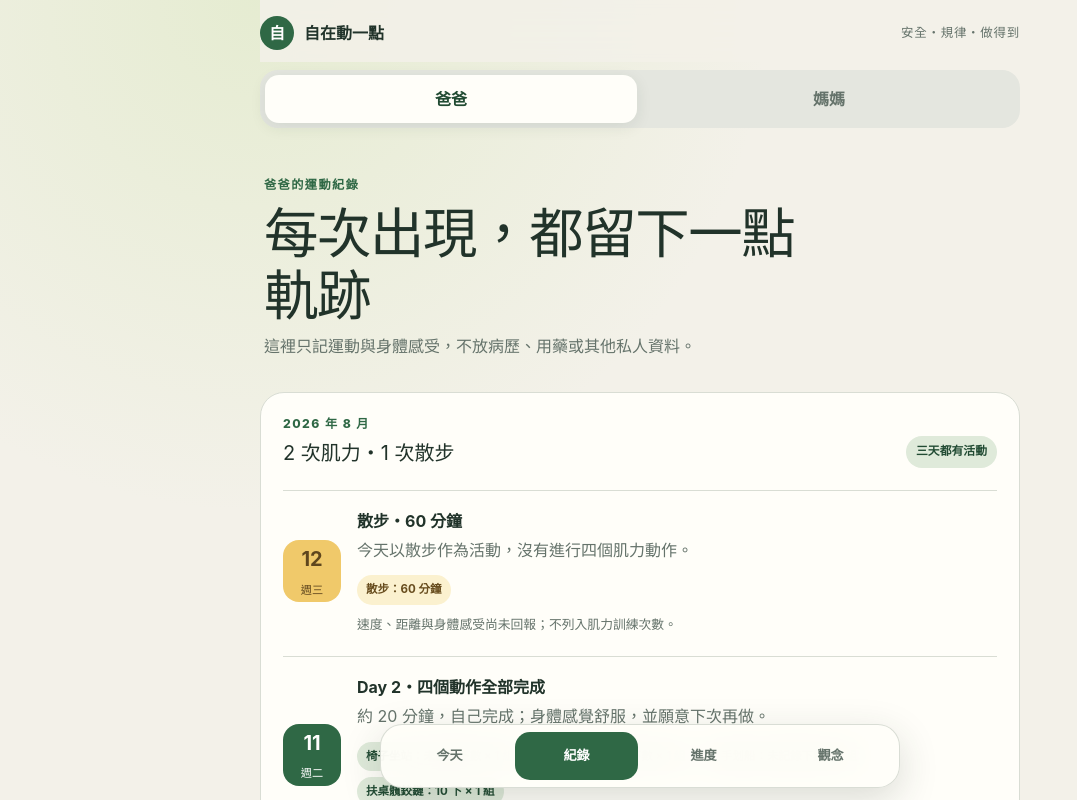
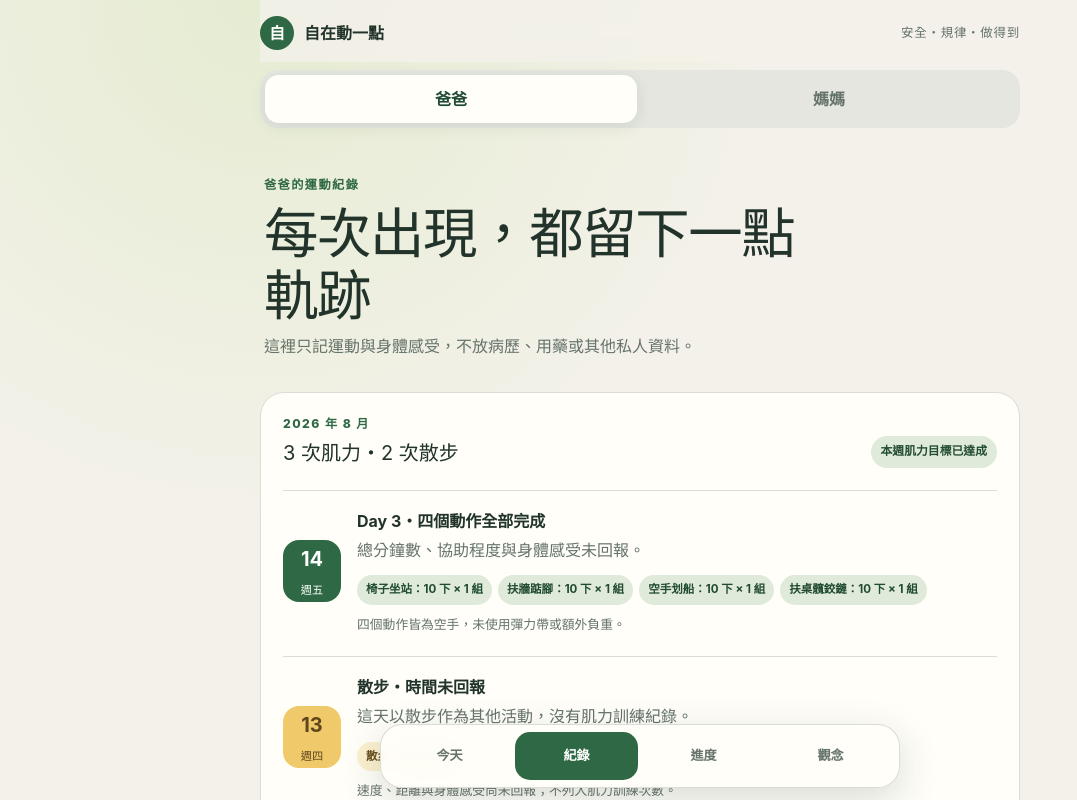
Before and after one commit to chungenyu6/parents-workout-trainer, a React (Vite) app: page / in a window 1280 px wide. Both pictures are taken after a click on the button "紀錄". Shown: the top 800 px of the page, without its empty margins (0-1077 px from the left). Built offline with nearby package versions, Linux system fonts and the light colour scheme.

Commit message:
Add individualized family activity records

```diff
--- a/app/page.tsx
+++ b/app/page.tsx
@@ -17,12 +17,20 @@ type WorkoutRecord = {
   date: string;
   day: string;
   label: string;
-  minutes: number;
+  minutes?: number;
   chairStandReps?: number;
   calfRaiseReps?: number;
   rowReps?: number;
-  hipHingeReps: number;
+  hipHingeReps?: number;
   sets: number;
+  summary: string;
+};
+
+type ActivityRecord = {
+  date: string;
+  day: string;
+  activity: "散步";
+  minutes?: number;
 };
 
 const people: Record<PersonId, { label: string; greeting: string; framing: string }> = {
@@ -217,23 +225,36 @@ const conceptCards: ConceptCard[] = [
 ];
 
 const week = [
-  { weekday: "一", date: "10", status: "done" },
-  { weekday: "二", date: "11", status: "done" },
-  { weekday: "三", date: "12", status: "walk" },
-  { weekday: "四", date: "13", status: "empty" },
-  { weekday: "五", date: "14", status: "empty" },
-  { weekday: "六", date: "15", status: "empty" },
-  { weekday: "日", date: "16", status: "empty" },
+  { weekday: "一", date: "10" },
+  { weekday: "二", date: "11" },
+  { weekday: "三", date: "12" },
+  { weekday: "四", date: "13" },
+  { weekday: "五", date: "14" },
+  { weekday: "六", date: "15" },
+  { weekday: "日", date: "16" },
 ];
 
 const workoutRecords: Record<PersonId, WorkoutRecord[]> = {
   dad: [
-    { date: "11", day: "週二", label: "Day 2", minutes: 20, hipHingeReps: 10, sets: 1 },
-    { date: "10", day: "週一", label: "Day 1", minutes: 20, hipHingeReps: 10, sets: 1 },
+    { date: "14", day: "週五", label: "Day 3", chairStandReps: 10, calfRaiseReps: 10, rowReps: 10, hipHingeReps: 10, sets: 1, summary: "總分鐘數、協助程度與身體感受未回報。" },
+    { date: "11", day: "週二", label: "Day 2", minutes: 20, hipHingeReps: 10, sets: 1, summary: "約 20 分鐘，自己完成；身體感覺舒服，並願意下次再做。" },
+    { date: "10", day: "週一", label: "Day 1", minutes: 20, hipHingeReps: 10, sets: 1, summary: "約 20 分鐘，自己完成；身體感覺舒服，並願意下次再做。" },
   ],
   mom: [
-    { date: "11", day: "週二", label: "Day 2", minutes: 20, hipHingeReps: 10, sets: 1 },
-    { date: "10", day: "週一", label: "Day 1", minutes: 20, hipHingeReps: 10, sets: 1 },
+    { date: "14", day: "週五", label: "Day 4", chairStandReps: 10, calfRaiseReps: 10, rowReps: 10, hipHingeReps: 10, sets: 1, summary: "總分鐘數、協助程度與身體感受未回報。" },
+    { date: "13", day: "週四", label: "Day 3", chairStandReps: 10, calfRaiseReps: 10, rowReps: 10, hipHingeReps: 10, sets: 1, summary: "總分鐘數、協助程度與身體感受未回報。" },
+    { date: "11", day: "週二", label: "Day 2", minutes: 20, hipHingeReps: 10, sets: 1, summary: "約 20 分鐘，自己完成；身體感覺舒服，並願意下次再做。" },
+    { date: "10", day: "週一", label: "Day 1", minutes: 20, hipHingeReps: 10, sets: 1, summary: "約 20 分鐘，自己完成；身體感覺舒服，並願意下次再做。" },
+  ],
+};
+
+const activityRecords: Record<PersonId, ActivityRecord[]> = {
+  dad: [
+    { date: "13", day: "週四", activity: "散步" },
+    { date: "12", day: "週三", activity: "散步", minutes: 60 },
+  ],
+  mom: [
+    { date: "12", day: "週三", activity: "散步", minutes: 60 },
   ],
 };
 
@@ -249,6 +270,13 @@ export default function Home() {
   const [copied, setCopied] = useState(false);
   const person = people[personId];
   const personRecords = workoutRecords[personId];
+  const personActivities = activityRecords[personId];
+  const timelineRecords = [
+    ...personRecords.map((record) => ({ ...record, kind: "strength" as const })),
+    ...personActivities.map((record) => ({ ...record, kind: "walk" as const })),
+  ].sort((a, b) => Number(b.date) - Number(a.date));
+  const strengthCount = personRecords.length;
+  const activityCount = personActivities.length;
   const concept = conceptCards[conceptIndex];
   const dailyIndex = useMemo(() => new Date().getDate() % conceptCards.length, []);
 
@@ -296,21 +324,21 @@ export default function Home() {
         {view === "today" && (
           <div className="view-stack">
             <section className="hero-card">
-              <div className="hero-kicker">今天的活動</div>
-              <h1>散步一小時，也是一筆值得留下的軌跡</h1>
-              <p>{person.label}今天完成散步；肌力與散步分開累積，不互相取代。</p>
+              <div className="hero-kicker">今天的溫和肌力</div>
+              <h1>一組十下，穩穩完成就很好</h1>
+              <p>{person.label}今天四個動作都以空手完成；總分鐘數與身體感受尚未回報。</p>
               <div className="hero-summary">
                 <div>
                   <span>今天</span>
-                  <strong>散步 60 分</strong>
+                  <strong>10 下 × 1 組</strong>
                 </div>
                 <div>
                   <span>其他活動</span>
-                  <strong>1 次</strong>
+                  <strong>{activityCount} 次</strong>
                 </div>
                 <div>
-                  <span>本週肌力</span>
-                  <strong>2／3 次</strong>
+                  <span>本週肌力・目標 3</span>
+                  <strong>{strengthCount} 次</strong>
                 </div>
               </div>
             </section>
@@ -328,11 +356,18 @@ export default function Home() {
               </div>
               <div className="week-grid">
                 {week.map((day) => (
-                  <div key={day.date} className={`day-cell ${day.status}`}>
+                  (() => {
+                    const status = personRecords.some((record) => record.date === day.date)
+                      ? "done"
+                      : personActivities.some((record) => record.date === day.date)
+                        ? "walk"
+                        : "empty";
+                    return <div key={day.date} className={`day-cell ${status}`}>
                     <span>{day.weekday}</span>
                     <strong>{day.date}</strong>
-                    <small>{day.status === "done" ? "肌力" : day.status === "walk" ? "散步" : "—"}</small>
-                  </div>
+                    <small>{status === "done" ? "肌力" : status === "walk" ? "散步" : "—"}</small>
+                    </div>;
+                  })()
                 ))}
               </div>
             </section>
@@ -353,7 +388,7 @@ export default function Home() {
               <div className="section-heading">
                 <div>
                   <div className="section-kicker">共同起點</div>
-                  <h2 id="exercise-title">下一次的四個動作</h2>
+                  <h2 id="exercise-title">今天完成的四個動作</h2>
                 </div>
                 <span className="section-aside">各 1 組即可</span>
               </div>
@@ -404,33 +439,34 @@ export default function Home() {
             </section>
             <section className="record-month" aria-labelledby="record-title">
               <div className="section-heading">
-                <div><div className="section-kicker">2026 年 8 月</div><h2 id="record-title">2 次肌力・1 次散步</h2></div>
-                <span className="positive-badge">三天都有活動</span>
+                <div><div className="section-kicker">2026 年 8 月</div><h2 id="record-title">{strengthCount} 次肌力・{activityCount} 次散步</h2></div>
+                <span className="positive-badge">本週肌力目標已達成</span>
               </div>
-              <div className="record-entry walk-entry">
-                <div className="record-date"><strong>12</strong><span>週三</span></div>
-                <div className="record-content">
-                  <strong>散步・60 分鐘</strong>
-                  <p>今天以散步作為活動，沒有進行四個肌力動作。</p>
-                  <div className="record-moves" aria-label="今天完成的其他活動">
-                    <span>散步：60 分鐘</span>
+              {timelineRecords.map((record) => record.kind === "walk" ? (
+                <div className="record-entry walk-entry" key={`walk-${record.date}`}>
+                  <div className="record-date"><strong>{record.date}</strong><span>{record.day}</span></div>
+                  <div className="record-content">
+                    <strong>散步・{record.minutes ? `${record.minutes} 分鐘` : "時間未回報"}</strong>
+                    <p>這天以散步作為其他活動，沒有肌力訓練紀錄。</p>
+                    <div className="record-moves" aria-label={`${record.day}完成的其他活動`}>
+                      <span>散步：{record.minutes ? `${record.minutes} 分鐘` : "時間未記錄"}</span>
+                    </div>
+                    <small>速度、距離與身體感受尚未回報；不列入肌力訓練次數。</small>
                   </div>
-                  <small>速度、距離與身體感受尚未回報；不列入肌力訓練次數。</small>
                 </div>
-              </div>
-              {personRecords.map((record) => (
-                <div className="record-entry" key={record.date}>
+              ) : (
+                <div className="record-entry" key={`strength-${record.date}`}>
                   <div className="record-date"><strong>{record.date}</strong><span>{record.day}</span></div>
                   <div className="record-content">
                     <strong>{record.label}・四個動作全部完成</strong>
-                    <p>約 {record.minutes} 分鐘，自己完成；身體感覺舒服，並願意下次再做。</p>
+                    <p>{record.summary}</p>
                     <div className="record-moves" aria-label={`${record.label} 完成的四個動作`}>
-                      <span>椅子坐站：未記錄下數 × {record.sets} 組</span>
-                      <span>扶牆踮腳：未記錄下數 × {record.sets} 組</span>
-                      <span>空手划船：未記錄下數 × {record.sets} 組</span>
-                      <span>扶桌髖鉸鏈：{record.hipHingeReps} 下 × {record.sets} 組</span>
+                      <span>椅子坐站：{record.chairStandReps ? `${record.chairStandReps} 下` : "未記錄下數"} × {record.sets} 組</span>
+                      <span>扶牆踮腳：{record.calfRaiseReps ? `${record.calfRaiseReps} 下` : "未記錄下數"} × {record.sets} 組</span>
+                      <span>空手划船：{record.rowReps ? `${record.rowReps} 下` : "未記錄下數"} × {record.sets} 組</span>
+                      <span>扶桌髖鉸鏈：{record.hipHingeReps ? `${record.hipHingeReps} 下` : "未記錄下數"} × {record.sets} 組</span>
                     </div>
-                    <small>四個動作皆未使用彈力帶或額外負重。</small>
+                    <small>四個動作皆為空手，未使用彈力帶或額外負重。</small>
                   </div>
                 </div>
               ))}
@@ -441,7 +477,7 @@ export default function Home() {
             </section>
             <section className="trend-preview" aria-labelledby="trend-preview-title">
               <div>
-                <span className="section-kicker">累積 3 次後</span>
+                <span className="section-kicker">同一動作累積 3 次數字後</span>
                 <h2 id="trend-preview-title">每個動作會有自己的趨勢</h2>
                 <p>分開查看下數、組數與阻力變化，不把四個不同動作混成一個分數。</p>
               </div>
@@ -462,14 +498,14 @@ export default function Home() {
               <p>第一階段不比較重量、流汗或運動量，只看安全、完成與願意再做。</p>
             </section>
             <section className="progress-card">
-              <div className="progress-orbit" aria-label="六次目標，目前完成兩次">
-                <div className="orbit-center"><strong>2</strong><span>／6 次</span></div>
-                {[0, 1, 2, 3, 4, 5].map((item) => <i key={item} className={item < 2 ? "earned" : ""} />)}
+              <div className="progress-orbit" aria-label={`六次目標，目前完成${strengthCount}次`}>
+                <div className="orbit-center"><strong>{strengthCount}</strong><span>／6 次</span></div>
+                {[0, 1, 2, 3, 4, 5].map((item) => <i key={item} className={item < strengthCount ? "earned" : ""} />)}
               </div>
               <div className="progress-copy">
-                <span className="positive-badge">兩次溫和累積</span>
-                <h2>第二次出現，規律正在發芽</h2>
-                <p>兩次都舒服完成，也都願意再做；接下來繼續維持做得到的節奏。</p>
+                <span className="positive-badge">{strengthCount} 次肌力累積</span>
+                <h2>本週目標已達成，恢復也是計畫的一部分</h2>
+                <p>接下來不必為了連續紀錄而硬做；留意身體反應，再安排下一次舒服、做得到的訓練。</p>
               </div>
             </section>
             <section className="three-principles">
```
